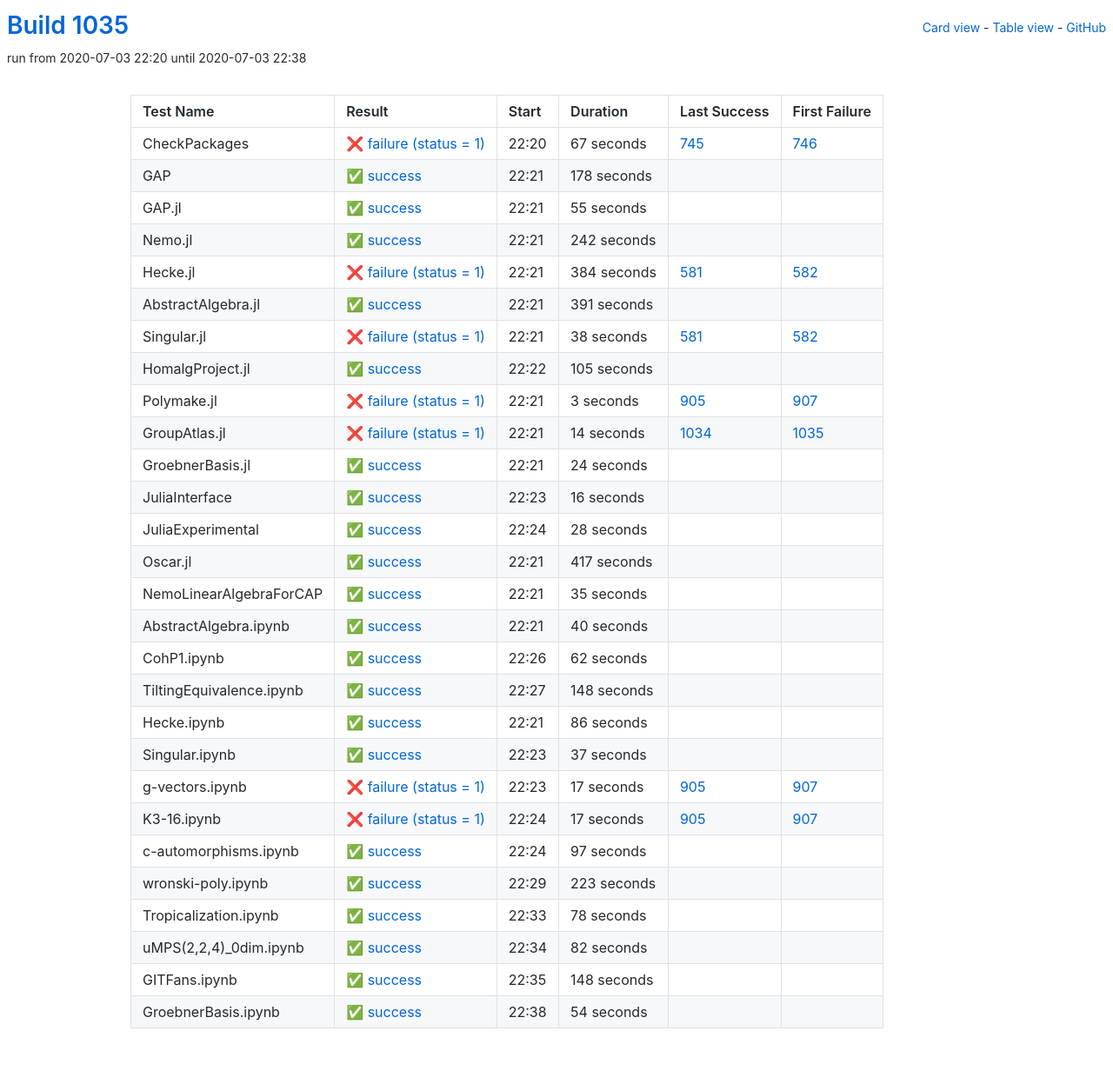
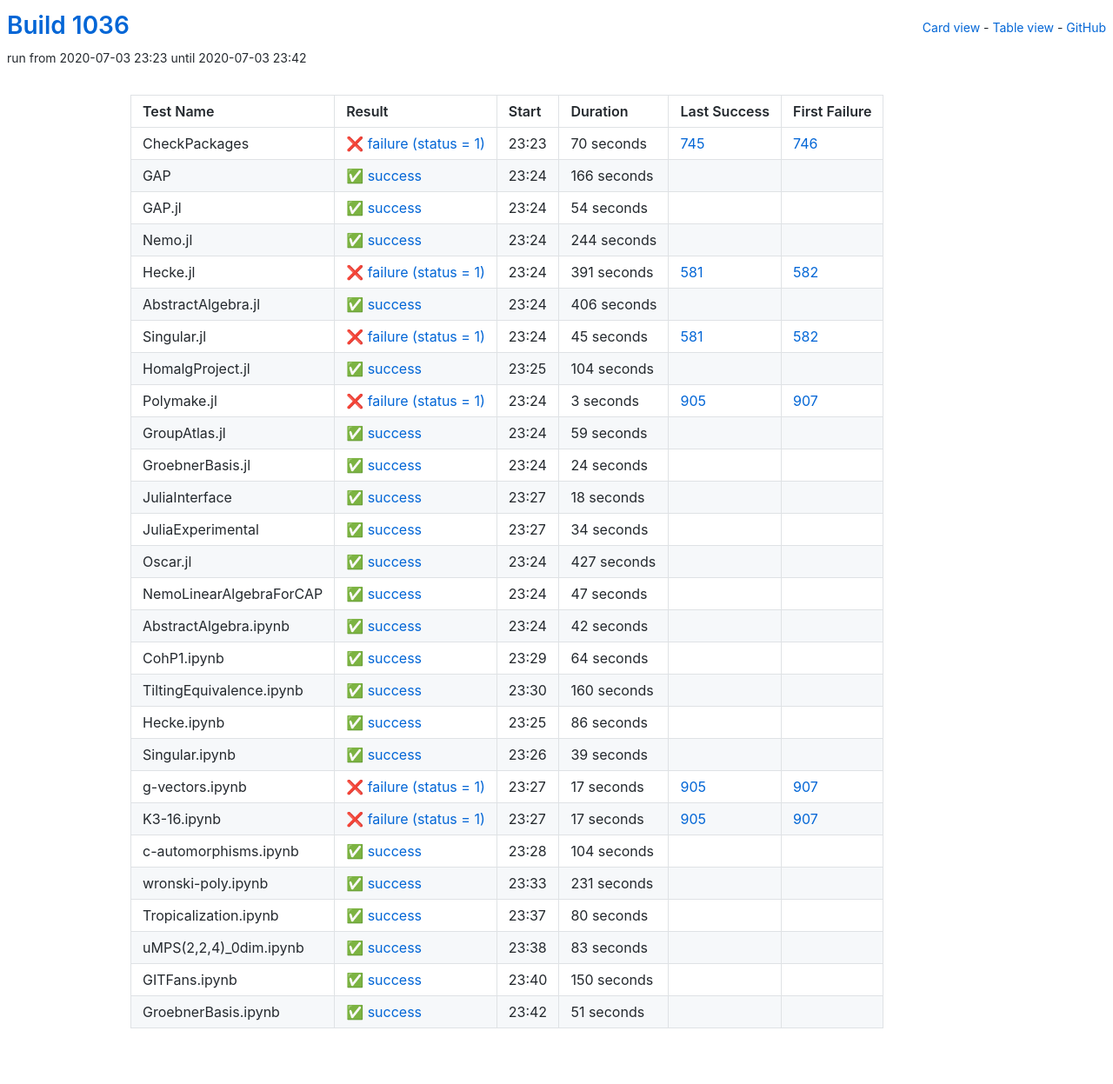
Before and after one commit to oscar-system/oscar-ci-status-1.4, a Jekyll site: the page built from table.html, in a window 1280 px wide. Shown: the whole page at 87% size. Built offline with Jekyll 4.4.1, drawn with Linux system fonts in a browser that asks for light colours.

Commit message:
Build #1036

```diff
--- a/_data/ci.yml
+++ b/_data/ci.yml
@@ -1,6 +1,6 @@
 ---
-build: 1035
-build_url: https://oscarci.mathematik.uni-kl.de/job/oscar-julia-1.4/1035/
+build: 1036
+build_url: https://oscarci.mathematik.uni-kl.de/job/oscar-julia-1.4/1036/
 job: oscar-julia-1.4
 organization: oscar-system
 repo: oscar-ci-status-1.4
@@ -8,104 +8,104 @@ repourl: https://github.com/oscar-system/oscar-ci-status-1.4
 tests:
 - name: CheckPackages
   id: checkpackages
-  log: https://oscarci.mathematik.uni-kl.de/job/oscar-julia-1.4/1035/artifact/logs/build-1035/CheckPackages.log
-  start: 2020-07-03 22:20
+  log: https://oscarci.mathematik.uni-kl.de/job/oscar-julia-1.4/1036/artifact/logs/build-1036/CheckPackages.log
+  start: 2020-07-03 23:23
   success: false
   exitcode: 1
   status: failure
-  duration: 67
+  duration: 70
   last_success: 745
   last_success_url: https://oscarci.mathematik.uni-kl.de/job/oscar-julia-1.4/745/
   first_failure: 746
   first_failure_url: https://oscarci.mathematik.uni-kl.de/job/oscar-julia-1.4/746/
 - name: GAP
   id: gap
-  log: https://oscarci.mathematik.uni-kl.de/job/oscar-julia-1.4/1035/artifact/logs/build-1035/GAP.log
-  start: 2020-07-03 22:21
+  log: https://oscarci.mathematik.uni-kl.de/job/oscar-julia-1.4/1036/artifact/logs/build-1036/GAP.log
+  start: 2020-07-03 23:24
   success: true
   exitcode: 0
   status: success
-  duration: 178
+  duration: 166
   last_success: false
   last_success_url:
   first_failure: false
   first_failure_url:
 - name: GAP.jl
   id: gap-jl
-  log: https://oscarci.mathematik.uni-kl.de/job/oscar-julia-1.4/1035/artifact/logs/build-1035/GAP.jl.log
-  start: 2020-07-03 22:21
+  log: https://oscarci.mathematik.uni-kl.de/job/oscar-julia-1.4/1036/artifact/logs/build-1036/GAP.jl.log
+  start: 2020-07-03 23:24
   success: true
   exitcode: 0
   status: success
-  duration: 55
+  duration: 54
   last_success: false
   last_success_url:
   first_failure: false
   first_failure_url:
 - name: Nemo.jl
   id: nemo-jl
-  log: https://oscarci.mathematik.uni-kl.de/job/oscar-julia-1.4/1035/artifact/logs/build-1035/Nemo.jl.log
-  start: 2020-07-03 22:21
+  log: https://oscarci.mathematik.uni-kl.de/job/oscar-julia-1.4/1036/artifact/logs/build-1036/Nemo.jl.log
+  start: 2020-07-03 23:24
   success: true
   exitcode: 0
   status: success
-  duration: 242
+  duration: 244
   last_success: false
   last_success_url:
   first_failure: false
   first_failure_url:
 - name: Hecke.jl
   id: hecke-jl
-  log: https://oscarci.mathematik.uni-kl.de/job/oscar-julia-1.4/1035/artifact/logs/build-1035/Hecke.jl.log
-  start: 2020-07-03 22:21
+  log: https://oscarci.mathematik.uni-kl.de/job/oscar-julia-1.4/1036/artifact/logs/build-1036/Hecke.jl.log
+  start: 2020-07-03 23:24
   success: false
   exitcode: 1
   status: failure
-  duration: 384
+  duration: 391
   last_success: 581
   last_success_url: https://oscarci.mathematik.uni-kl.de/job/oscar-julia-1.4/581/
   first_failure: 582
   first_failure_url: https://oscarci.mathematik.uni-kl.de/job/oscar-julia-1.4/582/
 - name: AbstractAlgebra.jl
   id: abstractalgebra-jl
-  log: https://oscarci.mathematik.uni-kl.de/job/oscar-julia-1.4/1035/artifact/logs/build-1035/AbstractAlgebra.jl.log
-  start: 2020-07-03 22:21
+  log: https://oscarci.mathematik.uni-kl.de/job/oscar-julia-1.4/1036/artifact/logs/build-1036/AbstractAlgebra.jl.log
+  start: 2020-07-03 23:24
   success: true
   exitcode: 0
   status: success
-  duration: 391
+  duration: 406
   last_success: false
   last_success_url:
   first_failure: false
   first_failure_url:
 - name: Singular.jl
   id: singular-jl
-  log: https://oscarci.mathematik.uni-kl.de/job/oscar-julia-1.4/1035/artifact/logs/build-1035/Singular.jl.log
-  start: 2020-07-03 22:21
+  log: https://oscarci.mathematik.uni-kl.de/job/oscar-julia-1.4/1036/artifact/logs/build-1036/Singular.jl.log
+  start: 2020-07-03 23:24
   success: false
   exitcode: 1
   status: failure
-  duration: 38
+  duration: 45
   last_success: 581
   last_success_url: https://oscarci.mathematik.uni-kl.de/job/oscar-julia-1.4/581/
   first_failure: 582
   first_failure_url: https://oscarci.mathematik.uni-kl.de/job/oscar-julia-1.4/582/
 - name: HomalgProject.jl
   id: homalgproject-jl
-  log: https://oscarci.mathematik.uni-kl.de/job/oscar-julia-1.4/1035/artifact/logs/build-1035/HomalgProject.jl.log
-  start: 2020-07-03 22:22
+  log: https://oscarci.mathematik.uni-kl.de/job/oscar-julia-1.4/1036/artifact/logs/build-1036/HomalgProject.jl.log
+  start: 2020-07-03 23:25
   success: true
   exitcode: 0
   status: success
-  duration: 105
+  duration: 104
   last_success: false
   last_success_url:
   first_failure: false
   first_failure_url:
 - name: Polymake.jl
   id: polymake-jl
-  log: https://oscarci.mathematik.uni-kl.de/job/oscar-julia-1.4/1035/artifact/logs/build-1035/Polymake.jl.log
-  start: 2020-07-03 22:21
+  log: https://oscarci.mathematik.uni-kl.de/job/oscar-julia-1.4/1036/artifact/logs/build-1036/Polymake.jl.log
+  start: 2020-07-03 23:24
   success: false
   exitcode: 1
   status: failure
@@ -116,20 +116,20 @@ tests:
   first_failure_url: https://oscarci.mathematik.uni-kl.de/job/oscar-julia-1.4/907/
 - name: GroupAtlas.jl
   id: groupatlas-jl
-  log: https://oscarci.mathematik.uni-kl.de/job/oscar-julia-1.4/1035/artifact/logs/build-1035/GroupAtlas.jl.log
-  start: 2020-07-03 22:21
-  success: false
-  exitcode: 1
-  status: failure
-  duration: 14
-  last_success: 1034
-  last_success_url: https://oscarci.mathematik.uni-kl.de/job/oscar-julia-1.4/1034/
-  first_failure: 1035
-  first_failure_url: https://oscarci.mathematik.uni-kl.de/job/oscar-julia-1.4/1035/
+  log: https://oscarci.mathematik.uni-kl.de/job/oscar-julia-1.4/1036/artifact/logs/build-1036/GroupAtlas.jl.log
+  start: 2020-07-03 23:24
+  success: true
+  exitcode: 0
+  status: success
+  duration: 59
+  last_success: false
+  last_success_url:
+  first_failure: false
+  first_failure_url:
 - name: GroebnerBasis.jl
   id: groebnerbasis-jl
-  log: https://oscarci.mathematik.uni-kl.de/job/oscar-julia-1.4/1035/artifact/logs/build-1035/GroebnerBasis.jl.log
-  start: 2020-07-03 22:21
+  log: https://oscarci.mathematik.uni-kl.de/job/oscar-julia-1.4/1036/artifact/logs/build-1036/GroebnerBasis.jl.log
+  start: 2020-07-03 23:24
   success: true
   exitcode: 0
   status: success
@@ -140,92 +140,92 @@ tests:
   first_failure_url:
 - name: JuliaInterface
   id: juliainterface
-  log: https://oscarci.mathematik.uni-kl.de/job/oscar-julia-1.4/1035/artifact/logs/build-1035/JuliaInterface.log
-  start: 2020-07-03 22:23
+  log: https://oscarci.mathematik.uni-kl.de/job/oscar-julia-1.4/1036/artifact/logs/build-1036/JuliaInterface.log
+  start: 2020-07-03 23:27
   success: true
   exitcode: 0
   status: success
-  duration: 16
+  duration: 18
   last_success: false
   last_success_url:
   first_failure: false
   first_failure_url:
 - name: JuliaExperimental
   id: juliaexperimental
-  log: https://oscarci.mathematik.uni-kl.de/job/oscar-julia-1.4/1035/artifact/logs/build-1035/JuliaExperimental.log
-  start: 2020-07-03 22:24
+  log: https://oscarci.mathematik.uni-kl.de/job/oscar-julia-1.4/1036/artifact/logs/build-1036/JuliaExperimental.log
+  start: 2020-07-03 23:27
   success: true
   exitcode: 0
   status: success
-  duration: 28
+  duration: 34
   last_success: false
   last_success_url:
   first_failure: false
   first_failure_url:
 - name: Oscar.jl
   id: oscar-jl
-  log: https://oscarci.mathematik.uni-kl.de/job/oscar-julia-1.4/1035/artifact/logs/build-1035/Oscar.jl.log
-  start: 2020-07-03 22:21
+  log: https://oscarci.mathematik.uni-kl.de/job/oscar-julia-1.4/1036/artifact/logs/build-1036/Oscar.jl.log
+  start: 2020-07-03 23:24
   success: true
   exitcode: 0
   status: success
-  duration: 417
+  duration: 427
   last_success: false
   last_success_url:
   first_failure: false
   first_failure_url:
 - name: NemoLinearAlgebraForCAP
   id: nemolinearalgebraforcap
-  log: https://oscarci.mathematik.uni-kl.de/job/oscar-julia-1.4/1035/artifact/logs/build-1035/NemoLinearAlgebraForCAP.log
-  start: 2020-07-03 22:21
+  log: https://oscarci.mathematik.uni-kl.de/job/oscar-julia-1.4/1036/artifact/logs/build-1036/NemoLinearAlgebraForCAP.log
+  start: 2020-07-03 23:24
   success: true
   exitcode: 0
   status: success
-  duration: 35
+  duration: 47
   last_success: false
   last_success_url:
   first_failure: false
   first_failure_url:
 - name: AbstractAlgebra.ipynb
   id: abstractalgebra-ipynb
-  log: https://oscarci.mathematik.uni-kl.de/job/oscar-julia-1.4/1035/artifact/logs/build-1035/AbstractAlgebra.ipynb.log
-  start: 2020-07-03 22:21
+  log: https://oscarci.mathematik.uni-kl.de/job/oscar-julia-1.4/1036/artifact/logs/build-1036/AbstractAlgebra.ipynb.log
+  start: 2020-07-03 23:24
   success: true
   exitcode: 0
   status: success
-  duration: 40
+  duration: 42
   last_success: false
   last_success_url:
   first_failure: false
   first_failure_url:
 - name: CohP1.ipynb
   id: cohp1-ipynb
-  log: https://oscarci.mathematik.uni-kl.de/job/oscar-julia-1.4/1035/artifact/logs/build-1035/CohP1.ipynb.log
-  start: 2020-07-03 22:26
+  log: https://oscarci.mathematik.uni-kl.de/job/oscar-julia-1.4/1036/artifact/logs/build-1036/CohP1.ipynb.log
+  start: 2020-07-03 23:29
   success: true
   exitcode: 0
   status: success
-  duration: 62
+  duration: 64
   last_success: false
   last_success_url:
   first_failure: false
   first_failure_url:
 - name: TiltingEquivalence.ipynb
   id: tiltingequivalence-ipynb
-  log: https://oscarci.mathematik.uni-kl.de/job/oscar-julia-1.4/1035/artifact/logs/build-1035/TiltingEquivalence.ipynb.log
-  start: 2020-07-03 22:27
+  log: https://oscarci.mathematik.uni-kl.de/job/oscar-julia-1.4/1036/artifact/logs/build-1036/TiltingEquivalence.ipynb.log
+  start: 2020-07-03 23:30
   success: true
   exitcode: 0
   status: success
-  duration: 148
+  duration: 160
   last_success: false
   last_success_url:
   first_failure: false
   first_failure_url:
 - name: Hecke.ipynb
   id: hecke-ipynb
-  log: https://oscarci.mathematik.uni-kl.de/job/oscar-julia-1.4/1035/artifact/logs/build-1035/Hecke.ipynb.log
-  start: 2020-07-03 22:21
+  log: https://oscarci.mathematik.uni-kl.de/job/oscar-julia-1.4/1036/artifact/logs/build-1036/Hecke.ipynb.log
+  start: 2020-07-03 23:25
   success: true
   exitcode: 0
   status: success
@@ -236,20 +236,20 @@ tests:
   first_failure_url:
 - name: Singular.ipynb
   id: singular-ipynb
-  log: https://oscarci.mathematik.uni-kl.de/job/oscar-julia-1.4/1035/artifact/logs/build-1035/Singular.ipynb.log
-  start: 2020-07-03 22:23
+  log: https://oscarci.mathematik.uni-kl.de/job/oscar-julia-1.4/1036/artifact/logs/build-1036/Singular.ipynb.log
+  start: 2020-07-03 23:26
   success: true
   exitcode: 0
   status: success
-  duration: 37
+  duration: 39
   last_success: false
   last_success_url:
   first_failure: false
   first_failure_url:
 - name: g-vectors.ipynb
   id: g-vectors-ipynb
-  log: https://oscarci.mathematik.uni-kl.de/job/oscar-julia-1.4/1035/artifact/logs/build-1035/g-vectors.ipynb.log
-  start: 2020-07-03 22:23
+  log: https://oscarci.mathematik.uni-kl.de/job/oscar-julia-1.4/1036/artifact/logs/build-1036/g-vectors.ipynb.log
+  start: 2020-07-03 23:27
   success: false
   exitcode: 1
   status: failure
@@ -260,8 +260,8 @@ tests:
   first_failure_url: https://oscarci.mathematik.uni-kl.de/job/oscar-julia-1.4/907/
 - name: K3-16.ipynb
   id: k3-16-ipynb
-  log: https://oscarci.mathematik.uni-kl.de/job/oscar-julia-1.4/1035/artifact/logs/build-1035/K3-16.ipynb.log
-  start: 2020-07-03 22:24
+  log: https://oscarci.mathematik.uni-kl.de/job/oscar-julia-1.4/1036/artifact/logs/build-1036/K3-16.ipynb.log
+  start: 2020-07-03 23:27
   success: false
   exitcode: 1
   status: failure
@@ -272,72 +272,72 @@ tests:
   first_failure_url: https://oscarci.mathematik.uni-kl.de/job/oscar-julia-1.4/907/
 - name: c-automorphisms.ipynb
   id: c-automorphisms-ipynb
-  log: https://oscarci.mathematik.uni-kl.de/job/oscar-julia-1.4/1035/artifact/logs/build-1035/c-automorphisms.ipynb.log
-  start: 2020-07-03 22:24
+  log: https://oscarci.mathematik.uni-kl.de/job/oscar-julia-1.4/1036/artifact/logs/build-1036/c-automorphisms.ipynb.log
+  start: 2020-07-03 23:28
   success: true
   exitcode: 0
   status: success
-  duration: 97
+  duration: 104
   last_success: false
   last_success_url:
   first_failure: false
   first_failure_url:
 - name: wronski-poly.ipynb
   id: wronski-poly-ipynb
-  log: https://oscarci.mathematik.uni-kl.de/job/oscar-julia-1.4/1035/artifact/logs/build-1035/wronski-poly.ipynb.log
-  start: 2020-07-03 22:29
+  log: https://oscarci.mathematik.uni-kl.de/job/oscar-julia-1.4/1036/artifact/logs/build-1036/wronski-poly.ipynb.log
+  start: 2020-07-03 23:33
   success: true
   exitcode: 0
   status: success
-  duration: 223
+  duration: 231
   last_success: false
   last_success_url:
   first_failure: false
   first_failure_url:
 - name: Tropicalization.ipynb
   id: tropicalization-ipynb
-  log: https://oscarci.mathematik.uni-kl.de/job/oscar-julia-1.4/1035/artifact/logs/build-1035/Tropicalization.ipynb.log
-  start: 2020-07-03 22:33
+  log: https://oscarci.mathematik.uni-kl.de/job/oscar-julia-1.4/1036/artifact/logs/build-1036/Tropicalization.ipynb.log
+  start: 2020-07-03 23:37
   success: true
   exitcode: 0
   status: success
-  duration: 78
+  duration: 80
   last_success: false
   last_success_url:
   first_failure: false
   first_failure_url:
 - name: uMPS(2,2,4)_0dim.ipynb
   id: umps-2-2-4-0dim-ipynb
-  log: https://oscarci.mathematik.uni-kl.de/job/oscar-julia-1.4/1035/artifact/logs/build-1035/uMPS-2-2-4-_0dim.ipynb.log
-  start: 2020-07-03 22:34
+  log: https://oscarci.mathematik.uni-kl.de/job/oscar-julia-1.4/1036/artifact/logs/build-1036/uMPS-2-2-4-_0dim.ipynb.log
+  start: 2020-07-03 23:38
   success: true
   exitcode: 0
   status: success
-  duration: 82
+  duration: 83
   last_success: false
   last_success_url:
   first_failure: false
   first_failure_url:
 - name: GITFans.ipynb
   id: gitfans-ipynb
-  log: https://oscarci.mathematik.uni-kl.de/job/oscar-julia-1.4/1035/artifact/logs/build-1035/GITFans.ipynb.log
-  start: 2020-07-03 22:35
+  log: https://oscarci.mathematik.uni-kl.de/job/oscar-julia-1.4/1036/artifact/logs/build-1036/GITFans.ipynb.log
+  start: 2020-07-03 23:40
   success: true
   exitcode: 0
   status: success
-  duration: 148
+  duration: 150
   last_success: false
   last_success_url:
   first_failure: false
   first_failure_url:
 - name: GroebnerBasis.ipynb
   id: groebnerbasis-ipynb
-  log: https://oscarci.mathematik.uni-kl.de/job/oscar-julia-1.4/1035/artifact/logs/build-1035/GroebnerBasis.ipynb.log
-  start: 2020-07-03 22:38
+  log: https://oscarci.mathematik.uni-kl.de/job/oscar-julia-1.4/1036/artifact/logs/build-1036/GroebnerBasis.ipynb.log
+  start: 2020-07-03 23:42
   success: true
   exitcode: 0
   status: success
-  duration: 54
+  duration: 51
   last_success: false
   last_success_url:
   first_failure: false
```
Also changed, not shown: README.md.
